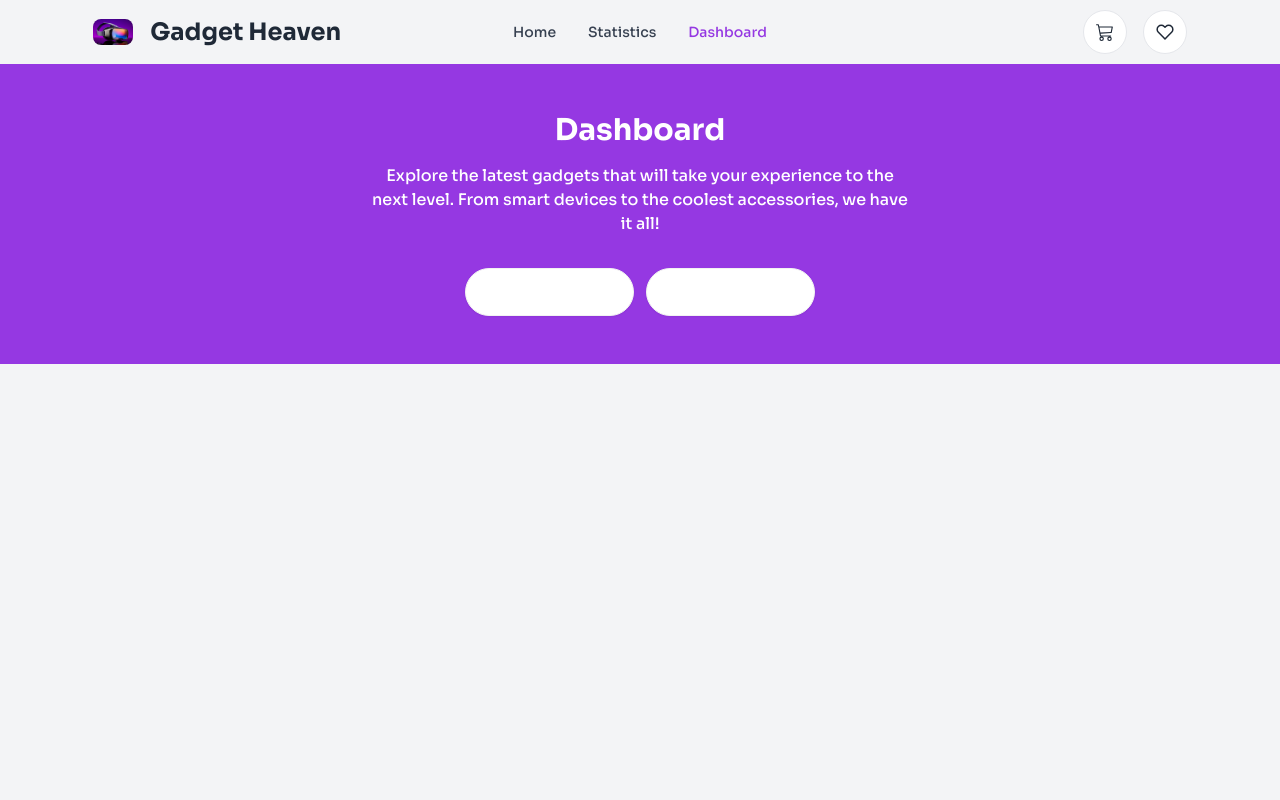
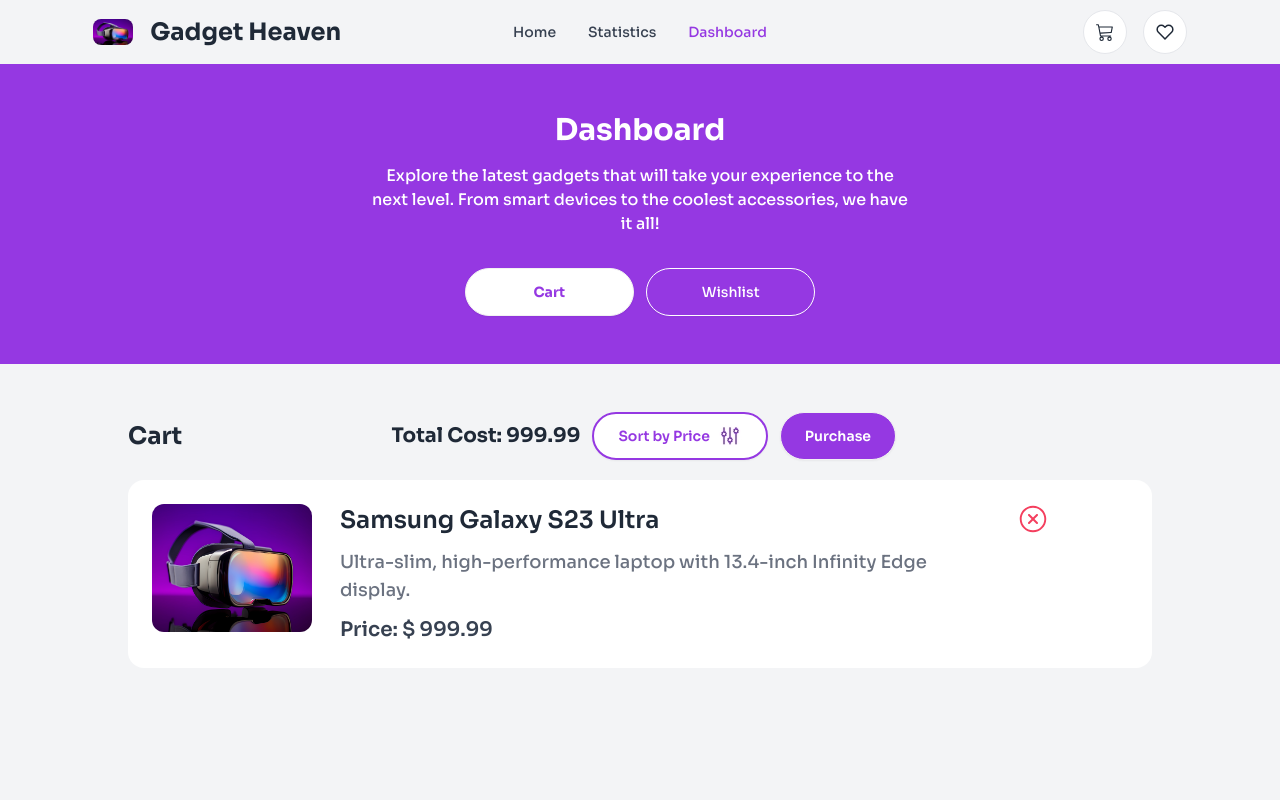
Before and after one commit to ssmahim01/mz-shop, a React (Vite) app: page /dashboard in a window 1280 px wide. Shown: the top 800 px of the page. Built offline with nearby package versions, Linux system fonts and the light colour scheme.

Commit message:
Added Shop Cart and Wishlist components with Added Frame Image and React Toaster in main and Updated Pages with utilities

```diff
--- a/package.json
+++ b/package.json
@@ -14,6 +14,7 @@
     "match-sorter": "^7.0.0",
     "react": "^18.3.1",
     "react-dom": "^18.3.1",
+    "react-hot-toast": "^2.4.1",
     "react-icons": "^5.3.0",
     "react-router-dom": "^6.27.0",
     "sort-by": "^1.2.0"
--- /dev/null
+++ b/src/components/ShopCart.jsx
@@ -0,0 +1,35 @@
+import { RxCrossCircled } from 'react-icons/rx';
+
+const ShopCart = () => {
+    return (
+        <div className='w-4/5 mx-auto py-12'>
+            <div className='lg:w-3/4 w-11/12 flex justify-between flex-col lg:flex-row flex-wrap text-center items-center gap-3'>
+            <h2 className='text-2xl font-bold'>Cart</h2>
+
+               <div className='flex md:justify-normal justify-center items-center flex-wrap gap-3'>
+            <h2 className='lg:text-xl text-lg font-bold'>Total Cost: 999.99</h2>
+               <button className='btn lg:px-6 px-4 border-2 border-btnBorder text-textColor rounded-full bg-white font-semibold'>Sort by Price <img src="/assets/Frame.jpeg" alt="Frame" /></button>
+               <button className='btn lg:px-6 px-4 bg-bannerColor rounded-full text-white font-semibold'>Purchase</button>
+               </div>
+               </div>
+
+               <div className='w-full bg-white rounded-2xl p-6 my-5'>
+                <div className='flex justify-between md:flex-row flex-col gap-7'>
+                   <div>
+                   <img className='lg:w-60 md:w-64 lg:h-32 md:h-52 rounded-xl' src="/assets/banner.jpg" />
+                   </div>
+                   <div className='w-full space-y-3'>
+                    <h2 className='lg:text-2xl text-xl font-semibold'>Samsung Galaxy S23 Ultra</h2>
+                    <p className='md:text-lg text-gray-500 font-medium'>Ultra-slim, high-performance laptop with 13.4-inch Infinity Edge display.</p>
+                    <p className='lg:text-xl text-lg text-gray-700 font-semibold'>Price: $ 999.99</p>
+                   </div>
+                <div className='text-rose-500 text-3xl lg:mr-20 mr-10'>
+                <RxCrossCircled />
+                </div>
+                </div>
+               </div>
+            </div>
+    );
+};
+
+export default ShopCart;
--- /dev/null
+++ b/src/components/WishList.jsx
@@ -0,0 +1,33 @@
+import { RxCrossCircled } from "react-icons/rx";
+
+const WishList = () => {
+  return (
+    <div className="w-4/5 mx-auto py-12">
+        <h2 className="text-2xl font-bold text-center">Wishlist</h2>
+      <div className="w-full bg-white rounded-2xl p-6 my-5">
+        <div className="flex flex-col md:flex-row justify-between gap-7">
+          <div>
+            <img className="md:w-72 lg:h-48 md:h-56 rounded-xl" src="/assets/banner.jpg" />
+          </div>
+          <div className="w-full lg:space-y-5 space-y-3">
+            <h2 className="lg:text-2xl text-xl font-semibold">Samsung Galaxy S23 Ultra</h2>
+            <p className="md:text-lg">
+              <span className="font-semibold">Description: </span> <span className="text-gray-500 font-medium">Ultra-slim, high-performance laptop with 13.4-inch Infinity Edge
+              display.</span>
+            </p>
+            <p className="lg:text-xl text-lg text-gray-700 font-semibold">
+              Price: $ 999.99
+            </p>
+
+            <button className='btn lg:px-6 px-4 bg-bannerColor rounded-full text-white font-semibold'>Add to Cart</button>
+          </div>
+          <div className="text-rose-500 text-3xl mr-14">
+            <RxCrossCircled />
+          </div>
+        </div>
+      </div>
+    </div>
+  );
+};
+
+export default WishList;
--- a/src/main.jsx
+++ b/src/main.jsx
@@ -9,6 +9,7 @@
 import Cards from "./components/Cards";
 import ErrorElement from "./Error/ErrorElement";
 import ProductDetails from "./components/productDetails";
+import { Toaster } from "react-hot-toast";
 
 const router = createBrowserRouter([
   {
@@ -35,7 +36,7 @@
       },
       {
         path: '/product/:product_id',
-        loader: () => fetch('/products.json'),
+        loader: () => fetch('../products.json'),
         element: <ProductDetails></ProductDetails>
       },
       {
@@ -44,6 +45,7 @@
       },
       {
         path: '/dashboard',
+        loader: () => fetch('../products.json'),
         element: <Dashboard></Dashboard>
       },
     ]
@@ -53,5 +55,6 @@
 createRoot(document.getElementById("root")).render(
   <StrictMode>
     <RouterProvider router={router} />
+    <Toaster/>
   </StrictMode>
 );
--- a/src/pages/Dashboard.jsx
+++ b/src/pages/Dashboard.jsx
@@ -1,6 +1,36 @@
-import { NavLink } from "react-router-dom";
+import { useEffect, useState } from "react";
+import { NavLink, useLoaderData } from "react-router-dom";
+import { getStoredCart, getStoredWishlist } from "../utilities/localStorageData";
+import ShopCart from "../components/ShopCart";
+import WishList from "../components/WishList";
 
 const Dashboard = () => {
+  const products = useLoaderData();
+
+  const [carts, setCarts] = useState([]);
+  const [wishlists, setWishlists] = useState([]);
+
+  const [active, setActive] = useState(true);
+
+  const handleActive = (content) => {
+    if(content === true){
+      setActive(true);
+    }else{
+      setActive(false);
+    }
+  }
+
+  useEffect(() => {
+    const storedCarts = getStoredCart();
+    const allCarts = products.filter(product => storedCarts.includes(product.product_id));
+    setCarts(allCarts);
+  }, []);
+
+  useEffect(() => {
+    const storedWishlists = getStoredWishlist();
+    const allWishlists = products.filter(product => storedWishlists.includes(product.product_id));
+    setWishlists(allWishlists);
+  }, []);
 
   return <div>
     <div className="bg-bannerColor lg:px-36 px-12 py-12 relative">
@@ -11,12 +41,14 @@
           </p>
 
           <div className="flex justify-center items-center gap-3 mt-4">
-          <NavLink to={'/dashboard'} className={({isActive}) => `btn rounded-full w-full text-white font-medium ${isActive ? "text-purple-500 font-bold bg-white" : "hover:bg-white hover:text-purple-500 hover:font-bold"}`}>Cart</NavLink>
+          <button onClick={() => handleActive(true)} className={`${active ? "btn rounded-full w-full text-textColor bg-white font-bold" : "btn rounded-full border border-white w-full text-white bg-transparent font-medium"}`}>Cart</button>
 
-          <NavLink to={'/dashboard'} className={({isActive}) => `btn rounded-full w-full text-white font-medium ${isActive ? "text-purple-500 font-bold bg-white" : "hover:bg-white hover:text-purple-500 hover:font-bold"}`}>Wishlist</NavLink>
+          <button onClick={() => handleActive(false)} className={`${active ? "btn rounded-full border border-white w-full text-white bg-transparent font-medium" : "btn rounded-full w-full text-textColor bg-white font-bold"}`}>Wishlist</button>
           </div>
         </div>
       </div>
+
+     {active ? <ShopCart carts={carts}></ShopCart> : <WishList wishlists={wishlists}></WishList>}
   </div>;
 };
 
--- a/src/pages/Home.jsx
+++ b/src/pages/Home.jsx
@@ -13,7 +13,7 @@
      <div className="border border-gray-300 rounded-3xl px-2 pt-2">
      <div className="bg-bannerColor rounded-3xl relative">
         {
-          pathname === "/" && <Navbar></Navbar>
+         ( pathname === "/" || pathname.includes("/category")) && <Navbar></Navbar>
         }
         <Banner></Banner>
       <div className="absolute lg:top-[450px] lg:left-48 top-96">
--- a/src/utilities/localStorageData.js
+++ b/src/utilities/localStorageData.js
@@ -1,3 +1,5 @@
+import toast from "react-hot-toast";
+
 const getStoredCart = () => {
   const cartStr = localStorage.getItem("cart");
   if (cartStr) {
@@ -14,9 +16,9 @@
     storedCartList.push(id);
     const storedCartStr = JSON.stringify(storedCartList);
     localStorage.setItem("cart", storedCartStr);
-    alert("Added to your Cart");
+    toast.success("Added to your Cart");
   } else {
-    alert("Already exists in the Cart list");
+    toast.error("Already exists in the Cart list");
   }
 };
 
@@ -36,10 +38,10 @@
     storedWishlist.push(id);
     const storedWishlistStr = JSON.stringify(storedWishlist);
     localStorage.setItem("wishlist", storedWishlistStr);
-    alert("Added to your Wishlist");
+    toast.success("Added to your Wishlist");
   } else {
-    alert("Already exists in the Wishlist");
+    toast.error("Already exists in the Wishlist");
   }
 };
 
-export { addCartList, addWishlist };
+export { addCartList, addWishlist, getStoredCart, getStoredWishlist };
```
Also changed, not shown: public/assets/Frame.jpeg (added), 1 other file (tests, documents, lock files or other folders).
